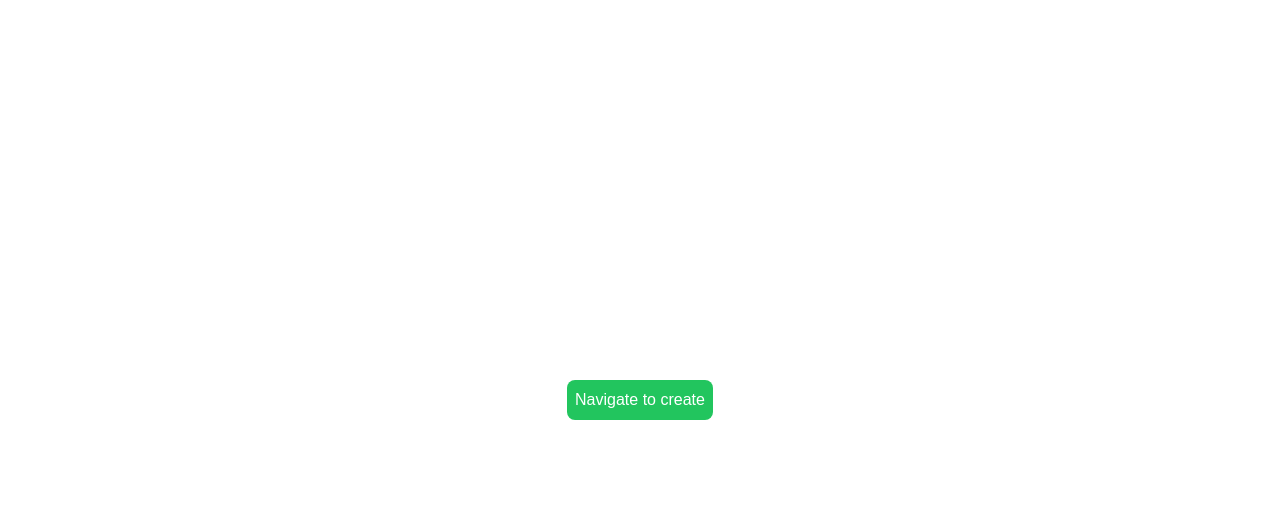
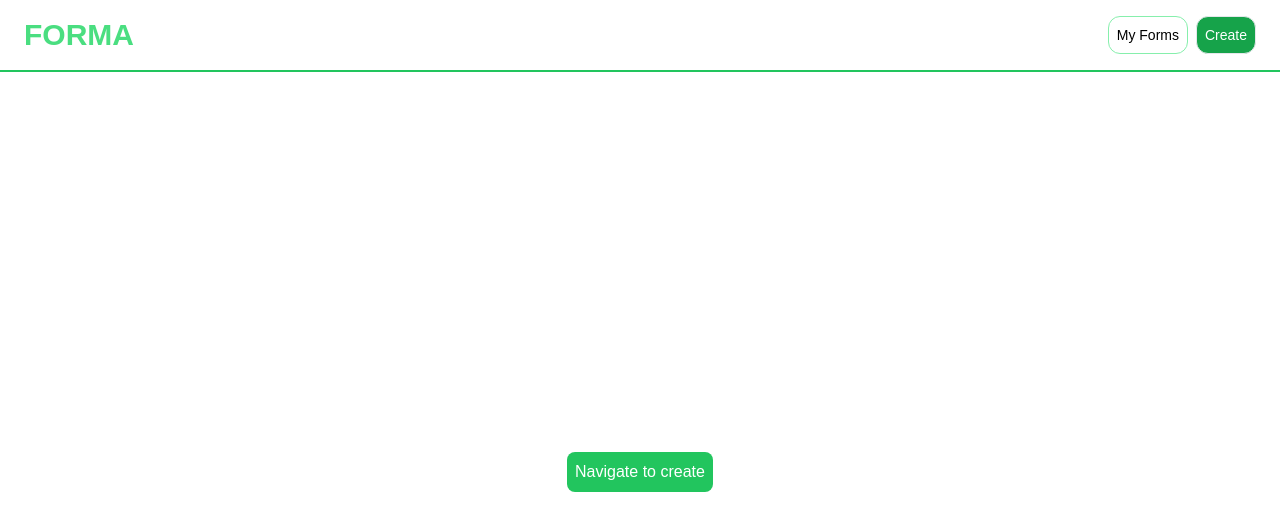
Before and after one commit to rohankishorneog/forma, a Next.js app: page / in a window 1280 px wide. Shown: the top 530 px of the page. Built offline with nearby package versions, Linux system fonts and the light colour scheme.

Commit message:
created the navbar component

```diff
--- a/app/(root)/layout.tsx
+++ b/app/(root)/layout.tsx
@@ -1,7 +1,13 @@
 import React, { ReactNode } from "react";
+import NavBar from "../components/NavBar/NavBar";
 
 const Layout = ({ children }: { children: ReactNode }) => {
-  return <main>{children}</main>;
+  return (
+    <main>
+      <NavBar />
+      {children}
+    </main>
+  );
 };
 
 export default Layout;
--- /dev/null
+++ b/app/components/NavBar/NavBar.tsx
@@ -0,0 +1,29 @@
+"use client";
+
+import Link from "next/link";
+import React from "react";
+
+const NavBar = () => {
+  return (
+    <nav className="border-b-2 border-green-500">
+      <div className="flex justify-between items-center py-4 px-6">
+        <div className="text-3xl font-bold text-green-400 ">FORMA</div>
+
+        <div className="flex gap-2">
+          <Link href={"/forms"}>
+            <button className=" border border-green-300 rounded-xl p-2 text-xs md:text-sm">
+              My Forms
+            </button>
+          </Link>
+          <Link href={"/create-form"}>
+            <button className=" border bg-green-600 rounded-xl p-2 text-white  text-xs md:text-sm">
+              Create{" "}
+            </button>
+          </Link>
+        </div>
+      </div>
+    </nav>
+  );
+};
+
+export default NavBar;
```
